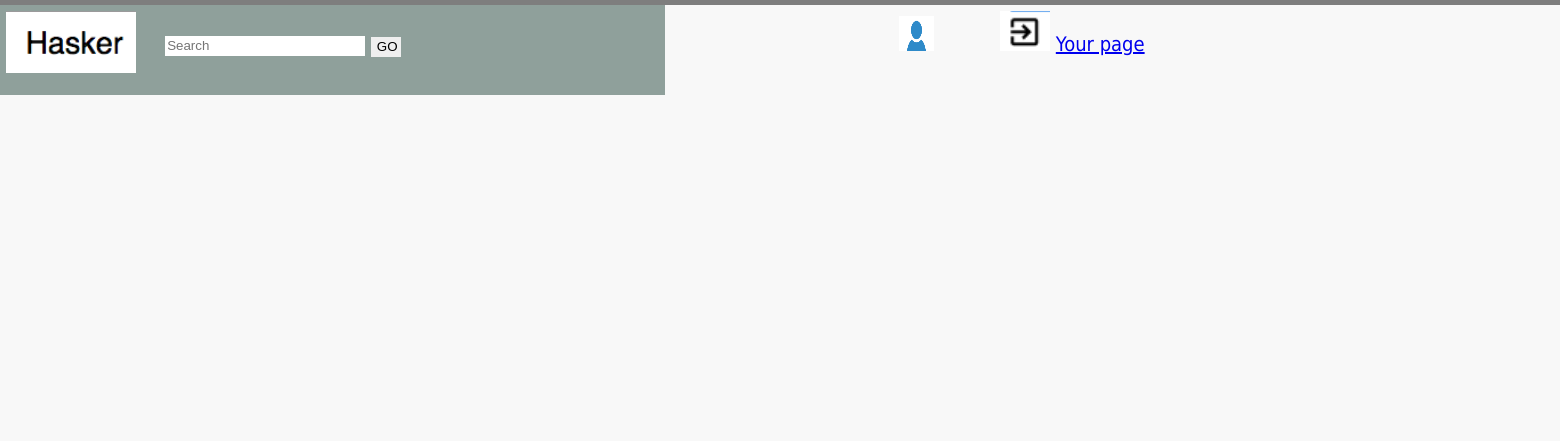
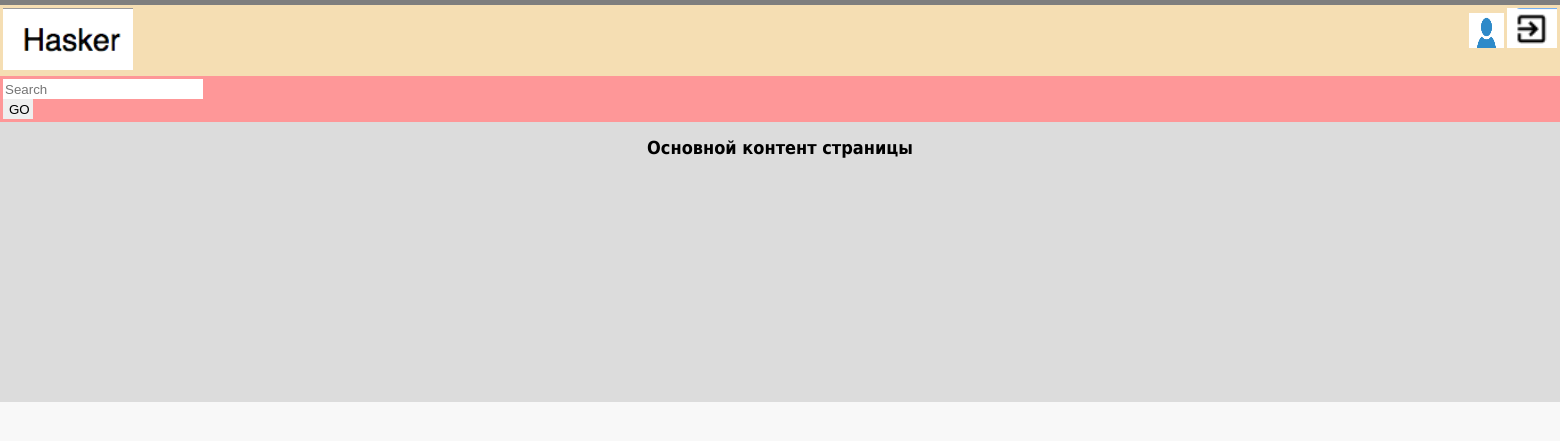
Before and after one commit to 7361cid/dnd_v1.0, a Django app: page / in a window 1560 px wide. Shown: the top 441 px of the page. Run offline with Django 4.2, Linux system fonts and the light colour scheme; a user stored in the database is signed in.

Commit message:
правки верстки

```diff
--- a/dnd/client/views.py
+++ b/dnd/client/views.py
@@ -67,7 +67,7 @@ class UserPage(FormView):
         if request.user.is_authenticated:
             context['user_avatar'] = request.user.profile_avatar
 
-        context['page_user_avatar'] = page_user.get_avatar()
+        context['page_user_avatar'] = page_user.profile_avatar
         print(f"UserPage LOG {context}")
         return render(request, 'user_profile.html', context)
 
@@ -82,8 +82,8 @@ class UserPage(FormView):
 
         context = {'form': form, 'page_user': page_user}
         if self.request.user.is_authenticated:
-            context['user_avatar'] = page_user.get_avatar()
-        context['page_user_avatar'] = page_user.get_avatar()
+            context['user_avatar'] = page_user.profile_avatar
+        context['page_user_avatar'] = page_user.profile_avatar
         return render(self.request, 'user_profile.html', context)
 
 def main_page(request):
--- a/dnd/static/css/styles.css
+++ b/dnd/static/css/styles.css
@@ -32,6 +32,18 @@ p {
 	margin: 20px 0;
 }
 
+.table_column {
+    float: left;
+    max-width: 50%;
+    height: auto;
+}
+
+.table_column_user_links {
+    float: right;
+    max-width: 50%;
+    height: auto;
+}
+
 #wrapper {
 	max-width: 100%;
 	margin: auto;
@@ -50,7 +62,7 @@ p {
 
 
 .search {
-    width: 300px;
+    width: 20%;
     min-height: 20px;
    }
 input[type="search"] {
@@ -76,60 +88,10 @@ input[name="tag"] {
      height: 36px;
 }
 
-table {
-    border-collapse: collapse;
-}
-
-.table_column {
-   width: 30vh;
-   float: center;
-}
-
-.table_separator {
-   width: 10px;
-   float: center;
-}
-
-.table_questions {
-    display: block;
-    overflow-x: auto;
-    white-space: nowrap;
-    border-collapse: collapse;
-   border: 0px solid grey;
-}
-
-.table_question_data {
-    border: 0px solid black;
-    width: 20vh;
-    text-align: center;
-}
-
-.question {
-   text-align: center;
-}
-
 .login {
     float: right;
 }
 li{list-style-position:inside;}
-
-
-.container {
-    width: 100vh;
-    margin: 0 auto;
-    background: #f0f0f0;
-   }
-
-.header {
-    font-size: 20px;
-    text-align: center;
-    padding: 5px;
-    background: #8fa09b;
-    color: #fff;
-    height: 10vh;
-    width: 100%;
-
-}
 
 .user_links {
  width: 20%;
@@ -146,30 +108,41 @@ li{list-style-position:inside;}
     width: 80%;
 }
 
-.td_head {
-    width: 100%;
+#header {
+     background: #F5DEB3;
+     width: 100%;
+     height: 5%;
 }
 
-.td_sidebar {
-   width: 20%;
+.table_header {
+     background: #F5DEB3;
+     width: 100%;
+     height: 5%;
 }
 
-.td_content_center {
-   width: 80%;
+#container {
+     background: #FFD700;
+     margin: auto auto;
+     text-align: center;
+     width: 100%;
+     height: 100%;
 }
 
-.right_answer {
- font-size: 25px;
+#navigation {
+     background: #FE9798;
+     width: 100%;
+     height: 5%;
+     margin-left: auto;
+     margin-right: auto
 }
 
-#main{
-        width: 1119px;
-        height: 150px;
-        overflow: hidden;
-    }
+#content {
+     background: #DCDCDC;
+     float: right;
+     width: 100%;
+     height: 280px;
+}
 
-#main>div{
-        width: 150px;
-        height: 120px;
-        display: inline-block;
-    }
+#clear {
+     clear: both;
+}
--- a/dnd/templates/base.html
+++ b/dnd/templates/base.html
@@ -1,32 +1,31 @@
 <!DOCTYPE html>
 <html>
 <head>
-	 <meta http-equiv="Content-type" content="text/html; charset=utf-8">
-	<meta http-equiv="X-UA-Compatible" content="IE=Edge">
-	<title>{% block title %}Django Auth Tutorial{% endblock %}</title>
-	<link rel="stylesheet" href="/static/css/styles.css" type="text/css">
+    <title>{% block title %} {% endblock %}</title>
+    <link rel="stylesheet" type="text/css" href="/static/css/styles.css">
 </head>
 <body>
-      <table cellspacing="0" cellpadding="0">
-            <tr>
-                <td class="td_head">
-                    <div class="header">
-                        {% block content_header %} {% endblock %}
+<div id="container">
+    <div id="header">
+        <table class="table_header">
+            <tr>{% block content_header %} {% endblock %}
+                {% block user_links %} {% endblock %}
+            </tr>
+        </table>
     </div>
-                </td>
-                <td>
-                    <div class="header user_links">
-                        {% block user_links %} {% endblock %}
+
+    <div id="navigation">
+        {% block search %} {% endblock %}
     </div>
-                </td>
-            </tr>
-            <tr>
-                <td class="td_content_center">
-                    <div>
+
+    <div id="content">
+        <h2>Основной контент страницы</h2>
         {% block content_center %} {% endblock %}
     </div>
-                </td>
-            </tr>
-      </table>
+
+    <div id="clear">
+    </div>
+
+</div>
 </body>
 </html>
--- a/dnd/templates/home.html
+++ b/dnd/templates/home.html
@@ -3,11 +3,25 @@
 {% block title %}Home{% endblock %}
 
 {% block content_header %}
-<table>
-        <tr>
             <td class="table_column">
                 <a id="logo" href="{% url 'home' %}"><img src="/static/images/logo.png" alt="Whitesquare logo"></a>
             </td>
+{% endblock %}
+
+{% block user_links %}
+                {% if user.is_authenticated %}
+                    <td class="table_column_user_links">
+                        <img src="static/{{ user_avatar }}" height=35 width=35><a href="{% url 'user' pk=user.pk %}"></a>
+                        <a href="{% url 'logout' %}"><img src="/static/images/logout.png" alt="Whitesquare logo"></a>
+                    </td>
+                {% else %}
+                  <td><div class="login"><a id="logout" href="{% url 'login' %}">Log In</a> <button onclick="window.location.href = '{% url 'signup' %}';">Sign up</button></div></td>
+                {% endif %}
+{% endblock %}
+
+{% block search %}
+<table>
+        <tr>
             <td class="table_column">
                 <form name="search" action="/" method="get">
                     <div class="search">
@@ -19,20 +33,3 @@
         </tr>
 </table>
 {% endblock %}
-
-{% block user_links %}
-<table>
-    <tr>
-        <td>
-                {% if user.is_authenticated %}
-                    <div id="main">
-                          <div><img src="static/{{ user_avatar }}" height=35 width=35></div>
-                          <div><a href="{% url 'logout' %}"><img src="/static/images/logout.png" alt="Whitesquare logo"></a>  <a href="{% url 'user' pk=user.pk %}">Your page </a></div>
-                    </div>
-                {% else %}
-                  <div class="login"><a id="logout" href="{% url 'login' %}">Log In</a> <button onclick="window.location.href = '{% url 'signup' %}';">Sign up</button></div>
-                {% endif %}
-        </td>
-    </tr>
-</table>
-{% endblock %}
```
Also changed, not shown: dnd/templates/registration/login.html (+15 -0 lines), main.py (deleted, +0 -16 lines). Lines whose indentation alone changed are shown as unchanged.
